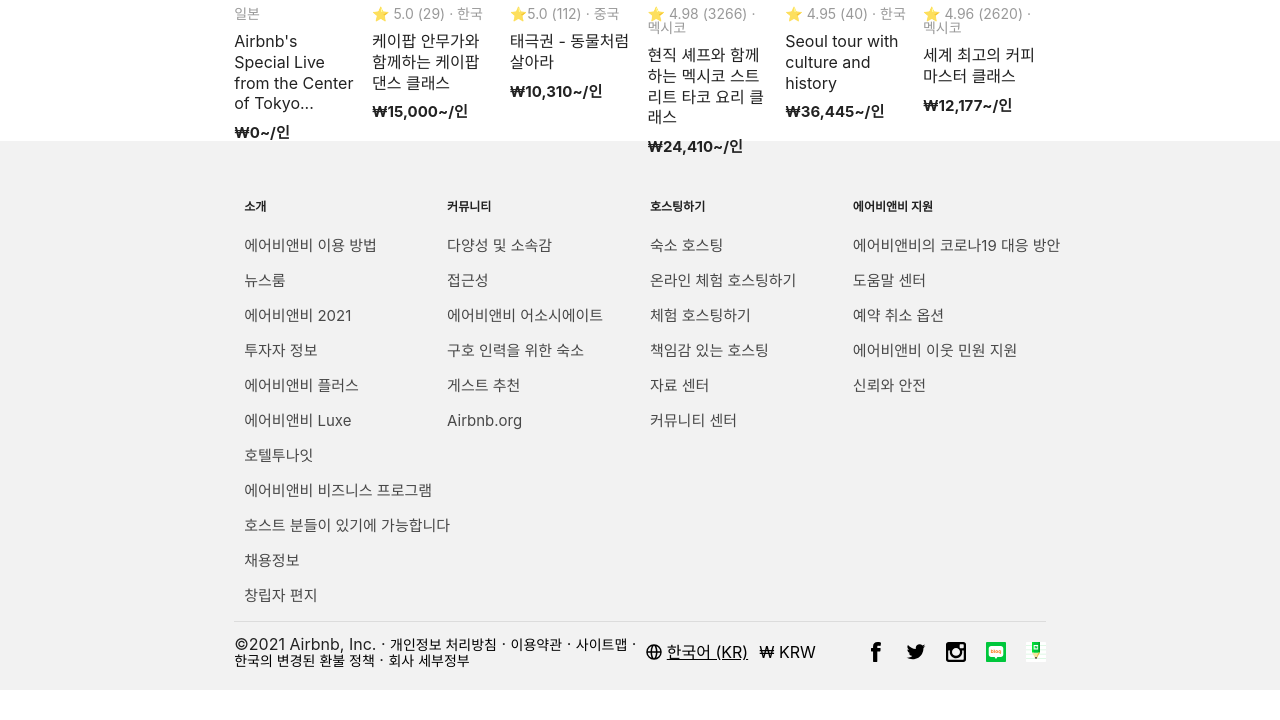
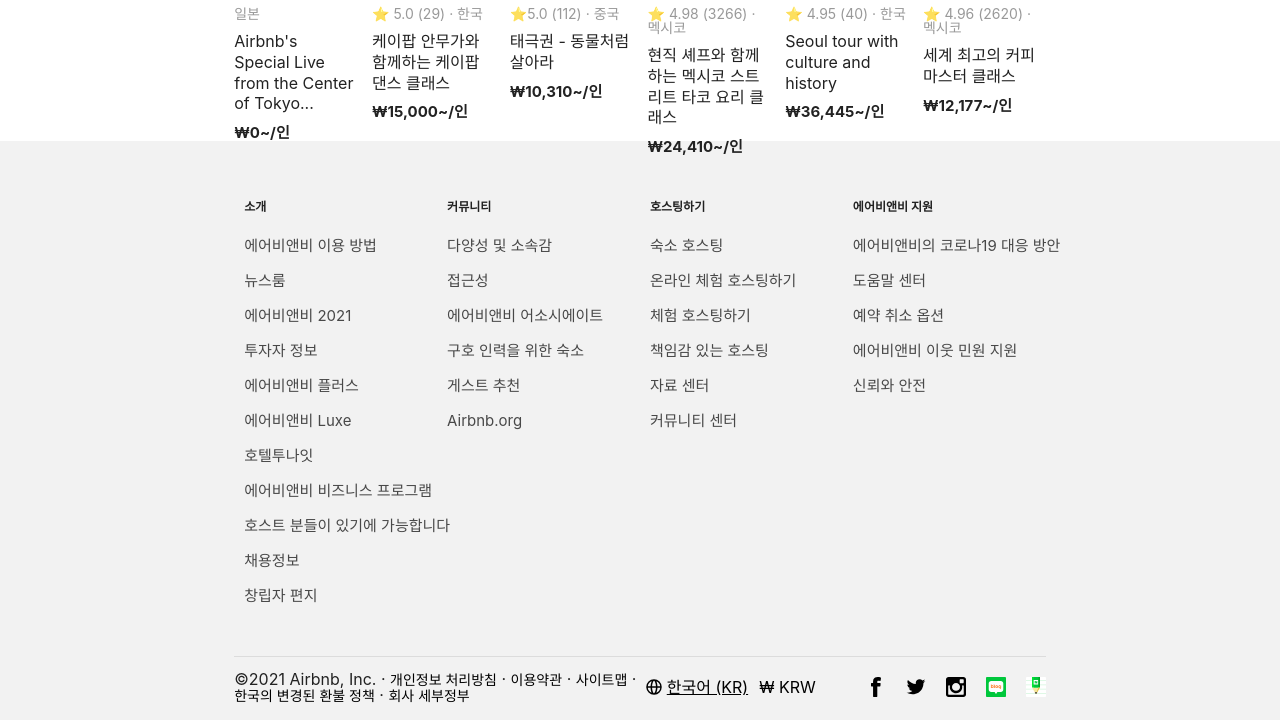
Before and after one commit to peacemaker474/airbnbClone, a plain HTML site: page sub/online.html in a window 1280 px wide. Shown: the part 3387-4107 px from the top of the page. Before the commit the page ends 4077 px from the top, so only its background shows below. Drawn offline with Linux system fonts and the light colour scheme.

Commit message:
온라인 체험 하단영역 수정

```diff
--- a/sub/css/footer.css
+++ b/sub/css/footer.css
@@ -1,6 +1,6 @@
 .support {
     width: 63.4%;
-    height: 549px;
+    height: 579px;
     margin: 0 auto;
     display: flex;
     flex-wrap: wrap;
@@ -38,6 +38,7 @@
     justify-content: space-between;
     align-items: center;
     border-top: 1px solid rgba(128, 128, 128, 0.2);
+    margin-top: 40px;
 }
 
 .etc_menu > li > a{
```
